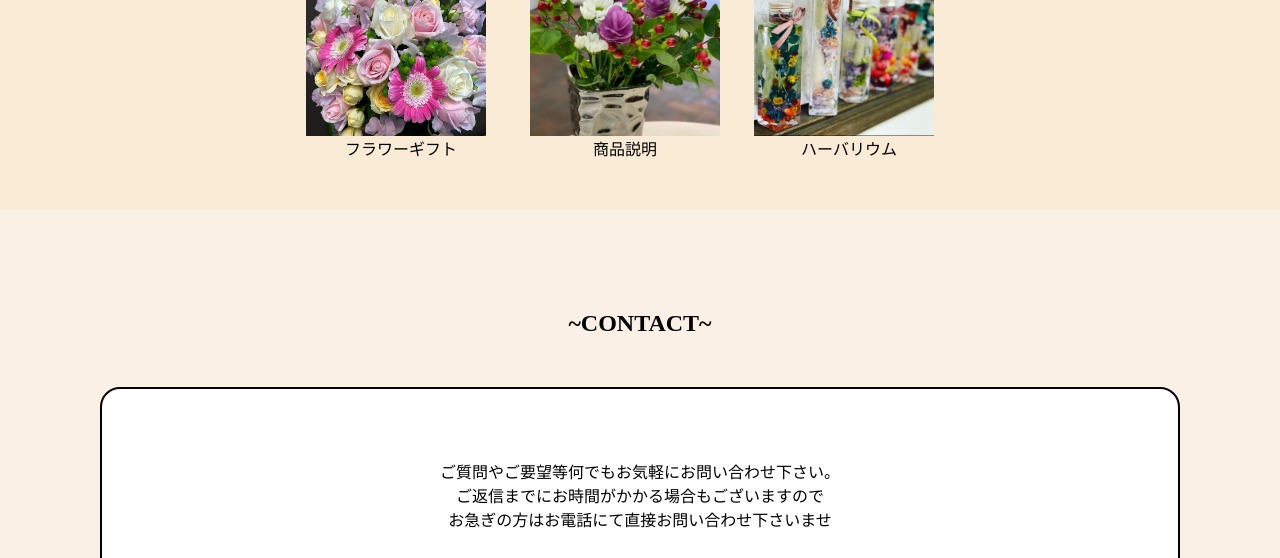
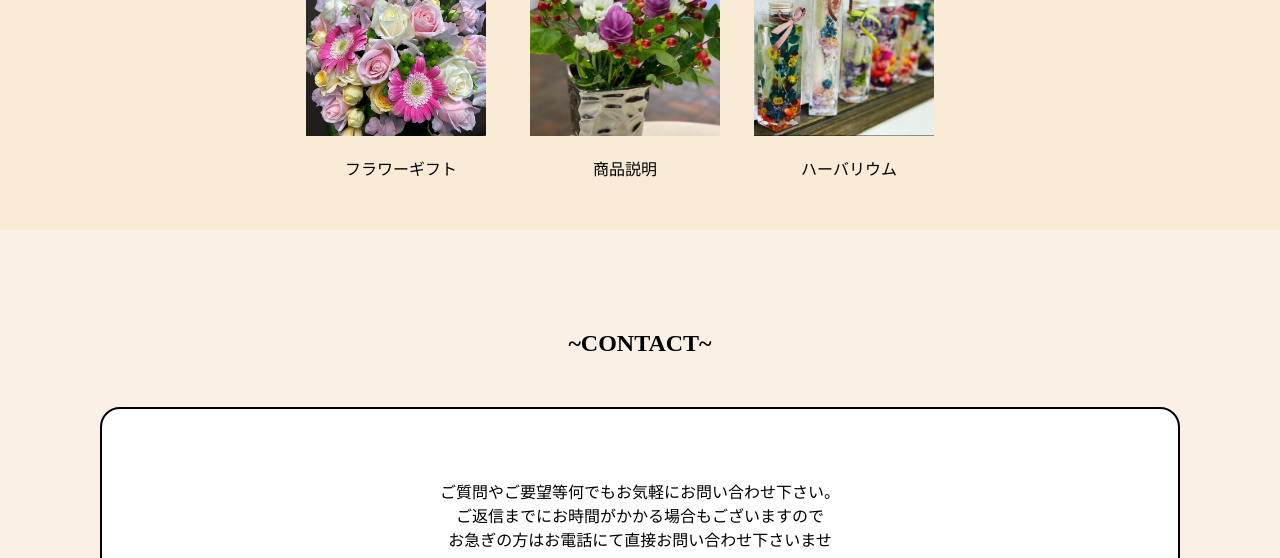
Before and after one commit to syousei-gif/iba-flower.sample, a plain HTML site: page index.html in a window 1280 px wide. Shown: the part 2580-3138 px from the top of the page. Drawn offline with nearby package versions, Linux system fonts and the light colour scheme.

Commit message:
Update stylesheet.css

```diff
--- a/stylesheet.css
+++ b/stylesheet.css
@@ -231,8 +231,9 @@ color:#87CEFA;
   display:block;
 }
 
-
-
+.kind p{
+  padding-top:20px;
+}
 
 
 
```
